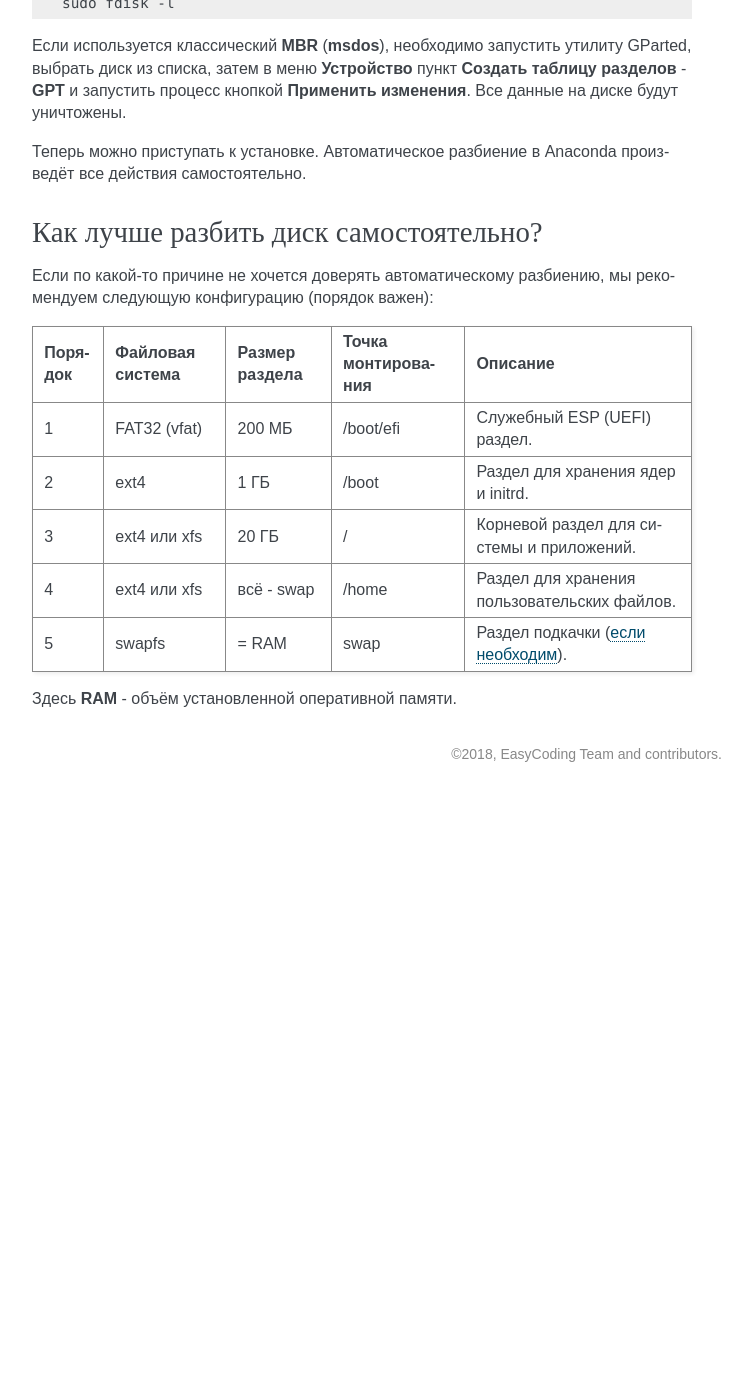
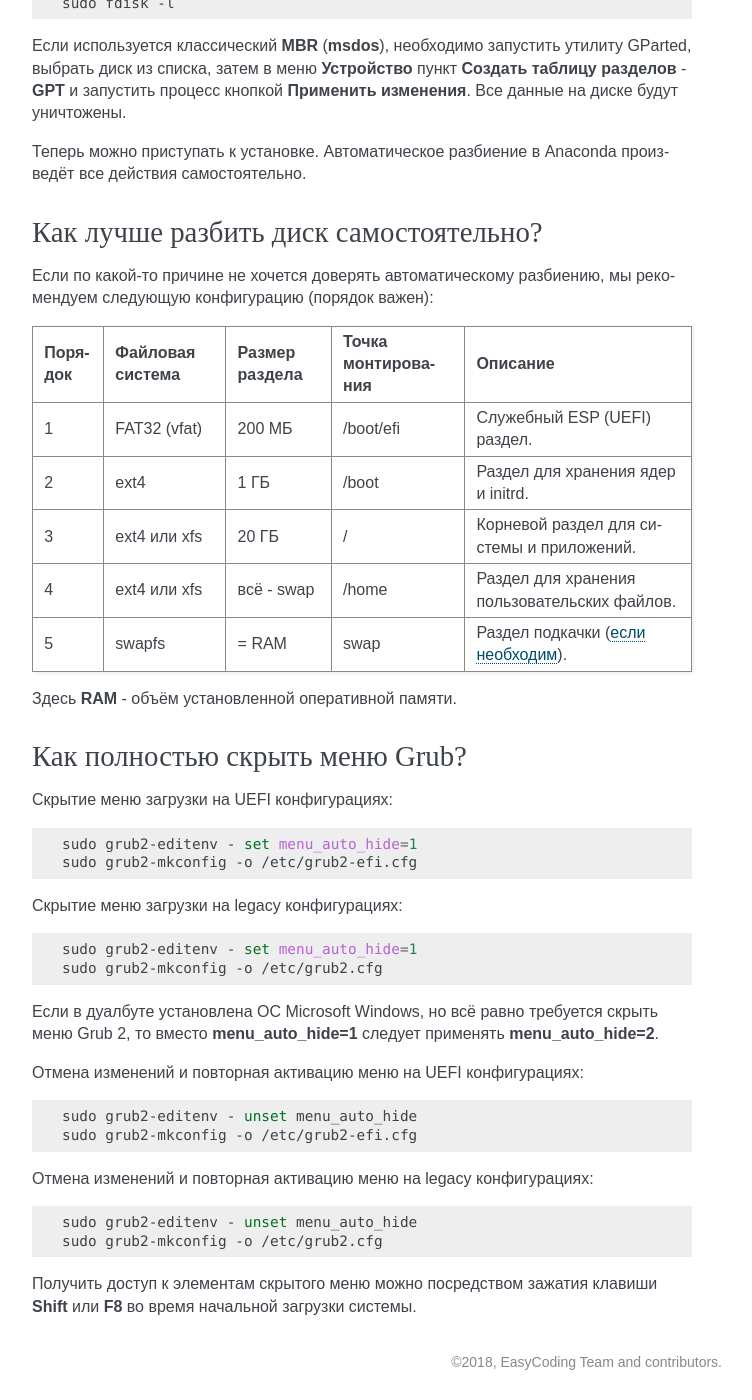
Before and after one commit to RussianFedora/FAQ, a Sphinx documentation site: the page built from source/installation.rst, in a window 1280 px wide and 1400 px high, scrolled down 4973 px. Shown: the whole window, without its empty margins (388-1140 px from the left). Built offline with Sphinx 7.4.7, drawn with Linux system fonts in a browser that asks for light colours; before the commit the page ends 5765 px from its top, so only the background shows below that; some of the changed text lies outside the part shown.

Commit message:
Added question about hiding Grub 2 boot menu.

```diff
--- a/source/installation.rst
+++ b/source/installation.rst
@@ -300,3 +300,41 @@
 ========    =================    ==============    ==================    ======================================================
 
 Здесь **RAM** - объём установленной оперативной памяти.
+
+.. index:: grub, boot, menu
+.. _grub-hide:
+
+Как полностью скрыть меню Grub?
+====================================
+
+Скрытие меню загрузки на UEFI конфигурациях:
+
+.. code-block:: bash
+
+    sudo grub2-editenv - set menu_auto_hide=1
+    sudo grub2-mkconfig -o /etc/grub2-efi.cfg
+
+Скрытие меню загрузки на legacy конфигурациях:
+
+.. code-block:: bash
+
+    sudo grub2-editenv - set menu_auto_hide=1
+    sudo grub2-mkconfig -o /etc/grub2.cfg
+
+Если в дуалбуте установлена ОС Microsoft Windows, но всё равно требуется скрыть меню Grub 2, то вместо **menu_auto_hide=1** следует применять **menu_auto_hide=2**.
+
+Отмена изменений и повторная активацию меню на UEFI конфигурациях:
+
+.. code-block:: bash
+
+    sudo grub2-editenv - unset menu_auto_hide
+    sudo grub2-mkconfig -o /etc/grub2-efi.cfg
+
+Отмена изменений и повторная активацию меню на legacy конфигурациях:
+
+.. code-block:: bash
+
+    sudo grub2-editenv - unset menu_auto_hide
+    sudo grub2-mkconfig -o /etc/grub2.cfg
+
+Получить доступ к элементам скрытого меню можно посредством зажатия клавиши **Shift** или **F8** во время начальной загрузки системы.
```
